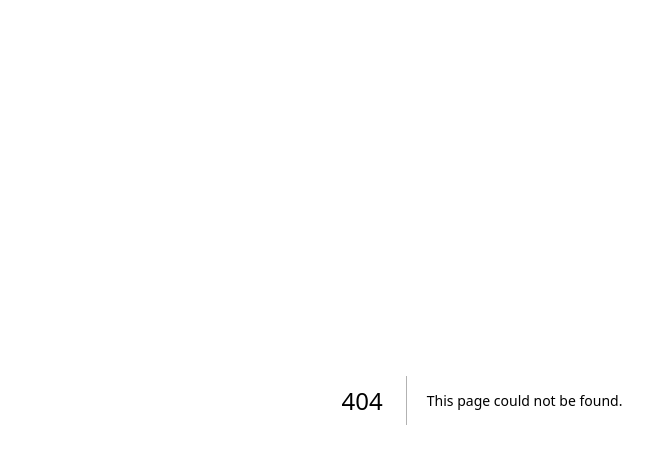
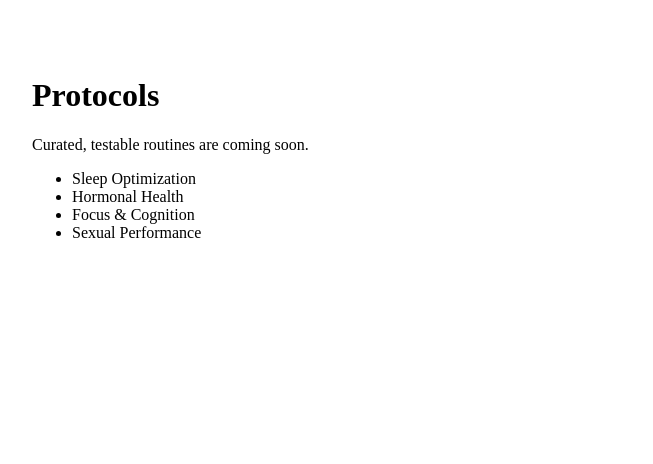
Before and after one commit to Triple8Automate/fff-site, a Next.js app: page /protocols in a window 1280 px wide. Before the commit this address had no page. Shown: the top 464 px of the page, without its empty margins (158-811 px from the left). Built offline with nearby package versions, Linux system fonts and the light colour scheme.

Commit message:
Create index.js

```diff
--- /dev/null
+++ b/pages/protocols/index.js
@@ -0,0 +1,14 @@
+export default function Protocols() {
+  return (
+    <main style={{minHeight:"100vh",padding:"3rem",maxWidth:900,margin:"0 auto"}}>
+      <h1>Protocols</h1>
+      <p>Curated, testable routines are coming soon.</p>
+      <ul>
+        <li>Sleep Optimization</li>
+        <li>Hormonal Health</li>
+        <li>Focus & Cognition</li>
+        <li>Sexual Performance</li>
+      </ul>
+    </main>
+  );
+}
```
